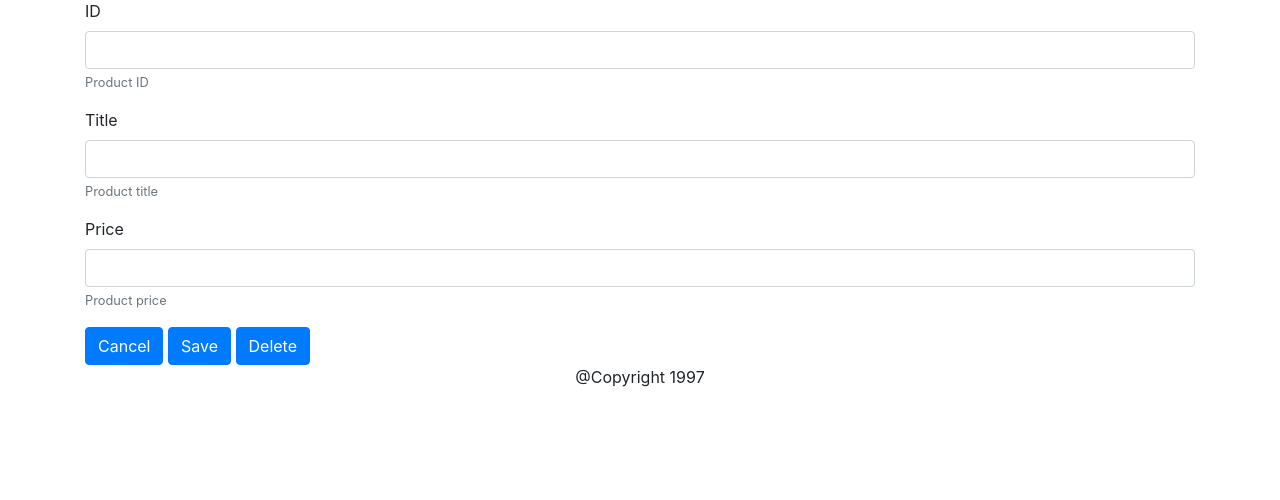
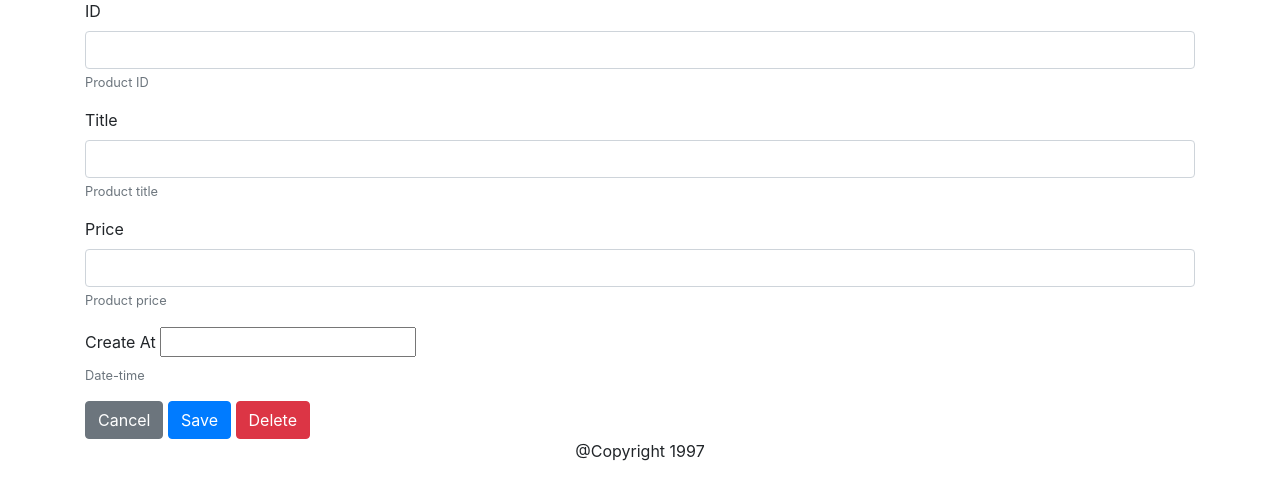
Before and after one commit to lucianojt/proJect_FullSTACK, a Node server app: template views/pages/product_edit.ejs in a window 1280 px wide. Shown: the part 81-581 px from the top of the page. Run offline with Node 20, Linux system fonts and the light colour scheme; the template is opened without the code that fills it, so the values that code supplies are empty.

Commit message:
datepicker

```diff
--- a/views/pages/product_edit.ejs
+++ b/views/pages/product_edit.ejs
@@ -16,9 +16,19 @@
             <input type="number" class="form-control" value="<%= product.price%>" name="price" id="" aria-describedby="helpId" placeholder="">
             <small id="helpId" class="form-text text-muted">Product price</small>
         </div>
+        <script>
+            $(function(){
+                $('.datepicker').datepicker();
+            });
+        </script>
+        <div class="form-group">
+            <label for="">Create At</label>
+            <input type="number" class="datepicker" value="" name="date" id="" aria-describedby="helpId" placeholder="">
+            <small id="helpId" class="form-text text-muted">Date-time</small>
+        </div>
 
-        <button type="submit" class="btn btn-primary">Cancel</button>
+        <button type="submit" class="btn btn-secondary">Cancel</button>
         <button type="submit" class="btn btn-primary">Save</button>
-        <button type="submit" class="btn btn-primary">Delete</button>
+        <button type="submit" class="btn btn-danger">Delete</button>
     </form>
     <% include ../partials/footer %>
```
